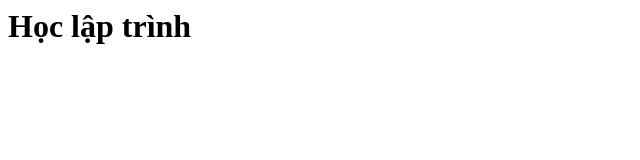
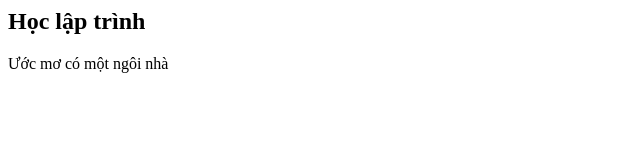
Before and after one commit to Hoan-Kiem-Ho/My-First-Repo, a plain HTML site: page index.html in a window 1280 px wide. Shown: the whole page, without its empty margins (0-640 px from the left). Drawn offline with Linux system fonts and the light colour scheme.

Commit message:
Một ngôi nhà dưới đất khang trang

```diff
--- a/index.html
+++ b/index.html
@@ -5,6 +5,7 @@
     <title>Git & Github tutorial</title>
 </head>
 <body>
-    <h1>Học lập trình</h1>
+    <h2>Học lập trình</h2>
+    <p> Ước mơ có một ngôi nhà</p>
 </body>
 </html>
```
